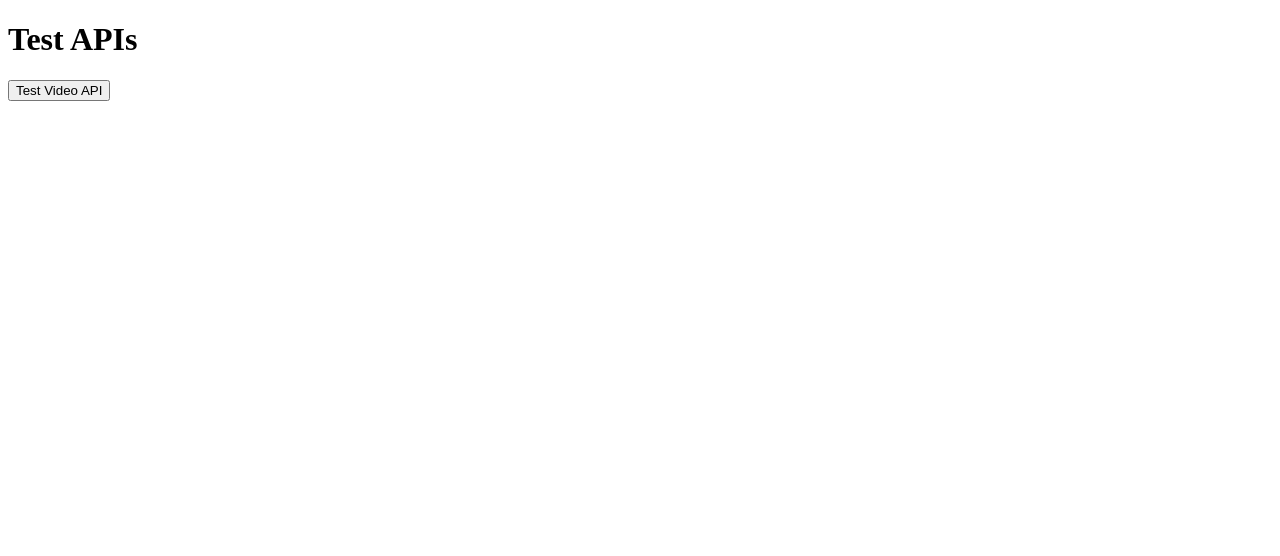
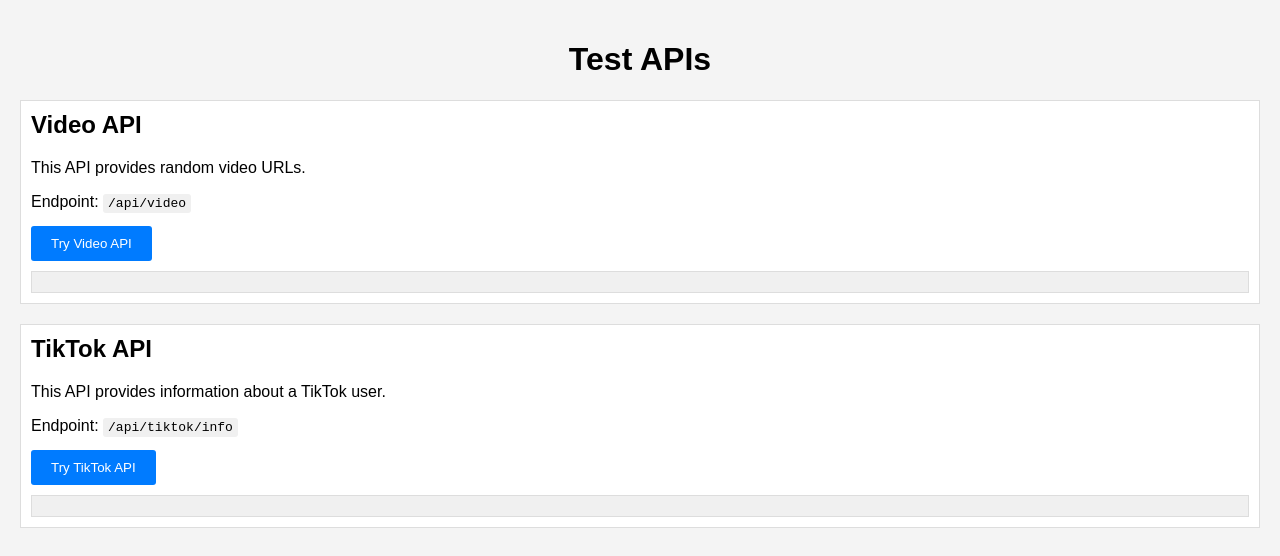
Before and after one commit to Nobita010/NOBITA-API, a plain HTML site: page apis.html in a window 1280 px wide. Drawn offline with Linux system fonts and the light colour scheme.

Commit message:
Update apis.html

```diff
--- a/apis.html
+++ b/apis.html
@@ -4,19 +4,101 @@
     <meta charset="UTF-8">
     <meta name="viewport" content="width=device-width, initial-scale=1.0">
     <title>Test APIs</title>
-    <script>
-        function testVideoApi() {
-            fetch('/api/video')
-                .then(response => response.json())
-                .then(data => console.log(data))
-                .catch(error => console.error('Error:', error));
+    <style>
+        body {
+            font-family: Arial, sans-serif;
+            margin: 0;
+            padding: 20px;
+            background-color: #f4f4f4;
         }
-        // Similar functions for other APIs
-    </script>
+        h1 {
+            text-align: center;
+        }
+        .api {
+            background-color: #fff;
+            border: 1px solid #ddd;
+            margin-bottom: 20px;
+            padding: 10px;
+        }
+        .api h2 {
+            margin-top: 0;
+        }
+        .api p {
+            margin-bottom: 5px;
+        }
+        .api code {
+            background-color: #f0f0f0;
+            padding: 2px 5px;
+            border-radius: 3px;
+        }
+        .api button {
+            padding: 10px 20px;
+            background-color: #007bff;
+            color: #fff;
+            border: none;
+            cursor: pointer;
+            border-radius: 3px;
+            margin-top: 10px;
+        }
+        .api button:hover {
+            background-color: #0056b3;
+        }
+        .response {
+            margin-top: 10px;
+            padding: 10px;
+            background-color: #f0f0f0;
+            border: 1px solid #ddd;
+            white-space: pre-wrap;
+        }
+    </style>
 </head>
 <body>
     <h1>Test APIs</h1>
-    <button onclick="testVideoApi()">Test Video API</button>
-    <!-- Add more buttons for other APIs -->
+
+    <!-- Example API section -->
+    <div class="api" id="video-api">
+        <h2>Video API</h2>
+        <p>This API provides random video URLs.</p>
+        <p>Endpoint: <code>/api/video</code></p>
+        <button onclick="testVideoApi()">Try Video API</button>
+        <div class="response" id="video-response"></div>
+    </div>
+
+    <!-- Example API section -->
+    <div class="api" id="tiktok-api">
+        <h2>TikTok API</h2>
+        <p>This API provides information about a TikTok user.</p>
+        <p>Endpoint: <code>/api/tiktok/info</code></p>
+        <button onclick="testTikTokApi()">Try TikTok API</button>
+        <div class="response" id="tiktok-response"></div>
+    </div>
+
+    <!-- Add more API sections as needed -->
+
+    <script>
+        // Function to make GET requests to the server and display responses
+        async function fetchAndDisplay(url, responseElementId) {
+            try {
+                const response = await fetch(url);
+                const data = await response.json();
+                document.getElementById(responseElementId).textContent = JSON.stringify(data, null, 2);
+            } catch (error) {
+                document.getElementById(responseElementId).textContent = `Error: ${error.message}`;
+            }
+        }
+
+        // Example function to test the Video API
+        function testVideoApi() {
+            fetchAndDisplay('/api/video', 'video-response');
+        }
+
+        // Example function to test the TikTok API
+        function testTikTokApi() {
+            fetchAndDisplay('/api/tiktok/info', 'tiktok-response');
+        }
+
+        // Add more functions for additional APIs as needed
+    </script>
+
 </body>
 </html>
```
